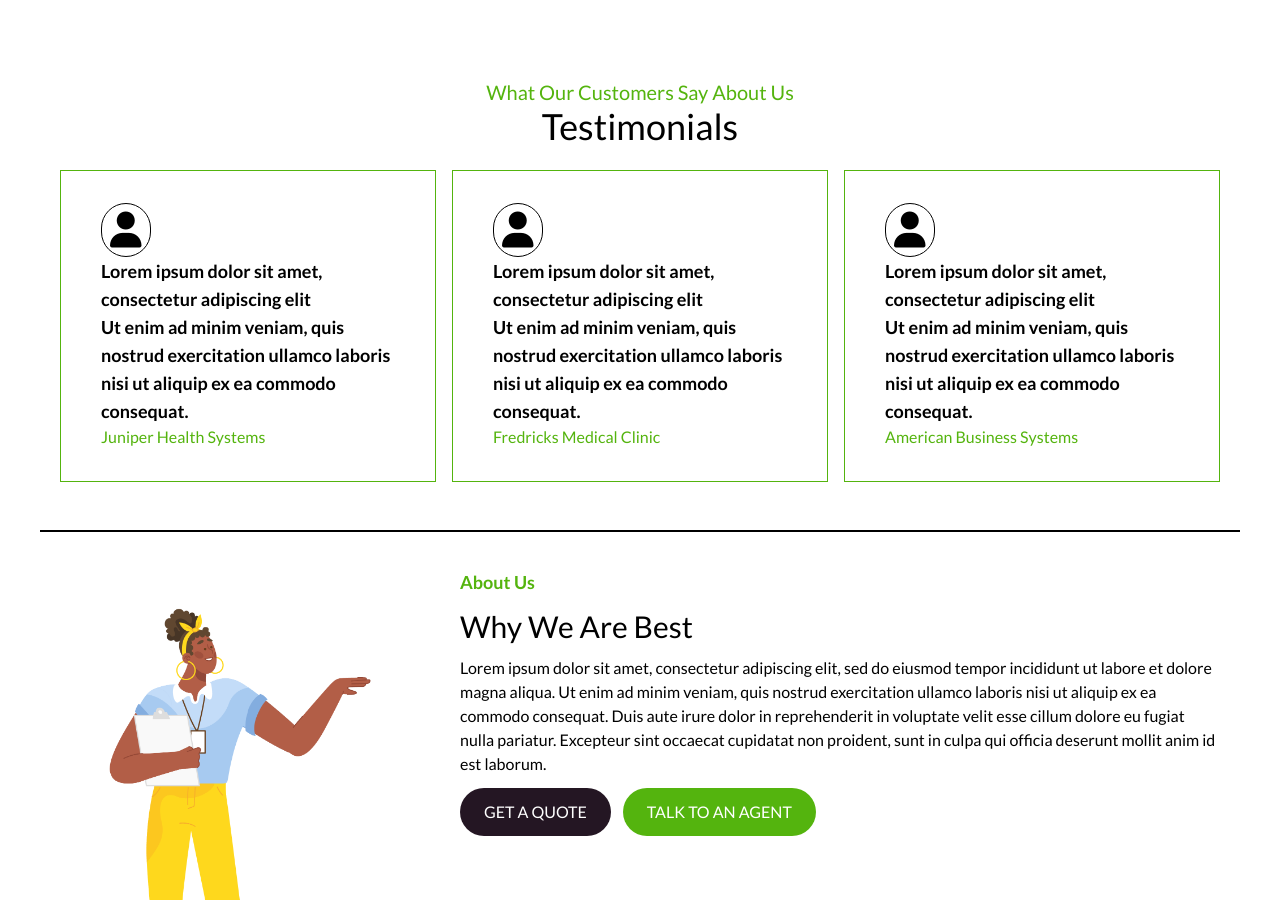
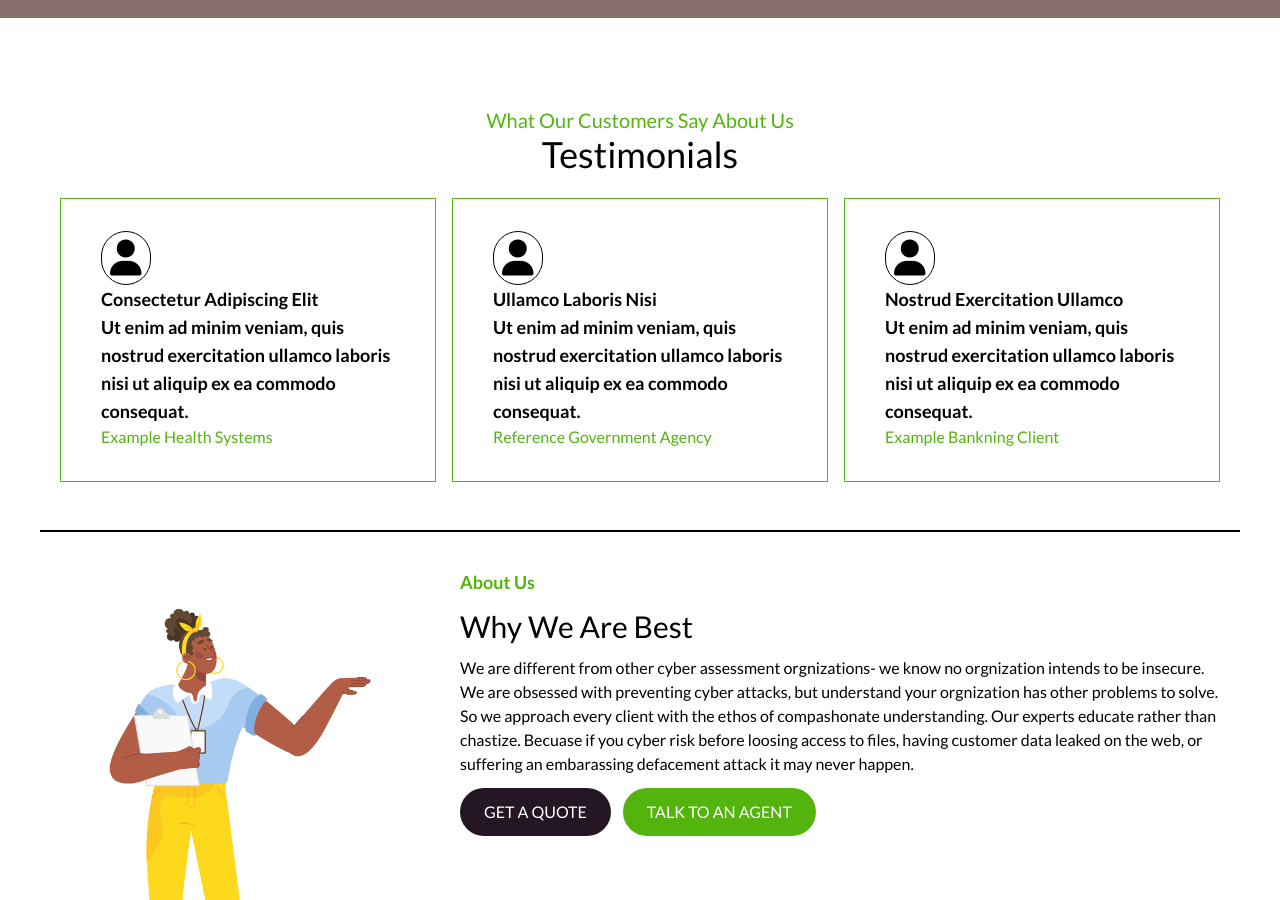
Before and after one commit to Mudassir-Nawaz/lib-sec-foundation, a Jekyll site: the page built from index.md, in a window 1280 px wide and 900 px high, scrolled down 1925 px. Built offline with Jekyll 4.4.1, drawn with Linux system fonts in a browser that asks for light colours; nearby versions of some CDN libraries; some of the changed text lies outside the part shown.

Commit message:
added text, and tried to add a "send email" link to the talk to agent button.

```diff
--- a/_layouts/home.html
+++ b/_layouts/home.html
@@ -106,7 +106,7 @@ layout: default
                 <p class="text-gray text-base">{{ page.about }}</p>
                 <div class="flex flex-col md:flex-row md:space-x-3 space-y-4 md:space-y-0 max-w-xs md:max-w-full mx-auto md:mx-0">
                     <button class="rounded-full px-6 py-3 bg-darkPurple hover:opacity-90 text-white transition-all">GET A QUOTE</button>
-                    <button class="rounded-full px-6 py-3 bg-themeGreen hover:opacity-90 text-white transition-all">TALK TO AN AGENT</button>
+                    <button class="rounded-full px-6 py-3 bg-themeGreen hover:opacity-90 text-white transition-all" href="mailto:{{site.email}}">TALK TO AN AGENT</button>
                 </div>
             </div>
         </div>
--- a/index.md
+++ b/index.md
@@ -28,20 +28,20 @@ services:
   - title: Discover
     description: We don't just talk about vulnerabilities, it is our pashion to find them. Let us find the next big CVE in your product or businesss-critical service.
   - title: Evalutate
-    description: Want to keep your data safe? Let us evaluate your systems for vulnerablites and compliance requirements.
+    description: Want to keep your data safe? Need to comply with industry or government regulations? Let us find your vulnerablites before the bad guys do.
   - title: Remediate
-    description: Other providers tell you what's broken, but leave you to fix it yourself. Our team will stay with you until the problem is resolved.
+    description: Other providers tell you what's broken, leaving you to fix it yourself. With our rediation services our team stays with your team until the problem is resolved.
 
-about: Lorem ipsum dolor sit amet, consectetur adipiscing elit, sed do eiusmod tempor incididunt ut labore et dolore magna aliqua. Ut enim ad minim veniam, quis nostrud exercitation ullamco laboris nisi ut aliquip ex ea commodo consequat. Duis aute irure dolor in reprehenderit in voluptate velit esse cillum dolore eu fugiat nulla pariatur. Excepteur sint occaecat cupidatat non proident, sunt in culpa qui officia deserunt mollit anim id est laborum.
+about: We are different from other cyber assessment orgnizations- we know no orgnization intends to be insecure. We are obsessed with preventing cyber attacks, but understand your orgnization has other problems to solve. So we approach every client with the ethos of compashonate understanding. Our experts educate rather than chastize. Becuase if you cyber risk before loosing access to files, having customer data leaked on the web, or suffering an embarassing defacement attack it may never happen.
 
 testimonials:
-  - title: Lorem ipsum dolor sit amet, consectetur adipiscing elit
+  - title: Consectetur Adipiscing Elit
     comment: Ut enim ad minim veniam, quis nostrud exercitation ullamco laboris nisi ut aliquip ex ea commodo consequat.
-    client: Juniper Health Systems
-  - title: Lorem ipsum dolor sit amet, consectetur adipiscing elit
+    client: Example Health Systems
+  - title: Ullamco Laboris Nisi
     comment: Ut enim ad minim veniam, quis nostrud exercitation ullamco laboris nisi ut aliquip ex ea commodo consequat.
-    client: Fredricks Medical Clinic
-  - title: Lorem ipsum dolor sit amet, consectetur adipiscing elit
+    client: Reference Government Agency
+  - title: Nostrud Exercitation Ullamco
     comment: Ut enim ad minim veniam, quis nostrud exercitation ullamco laboris nisi ut aliquip ex ea commodo consequat.
-    client: American Business Systems
+    client: Example Bankning Client
 ---
```
